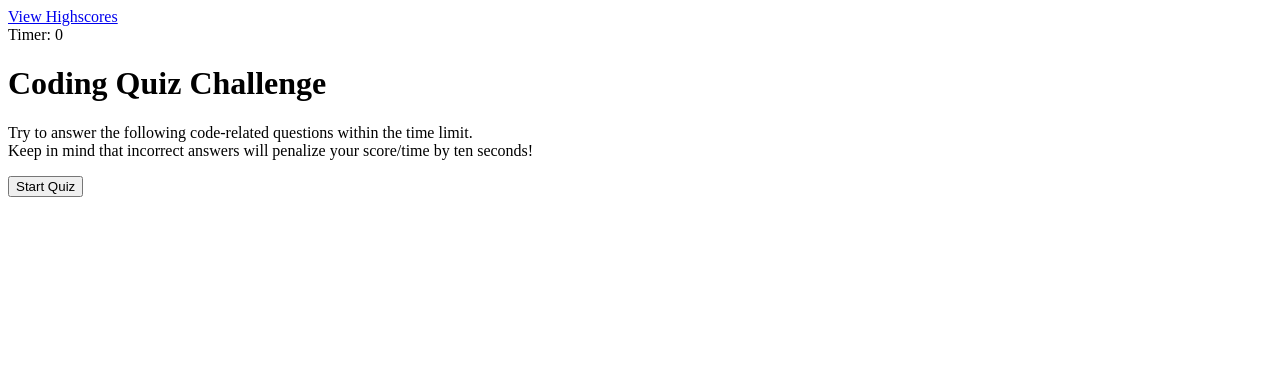
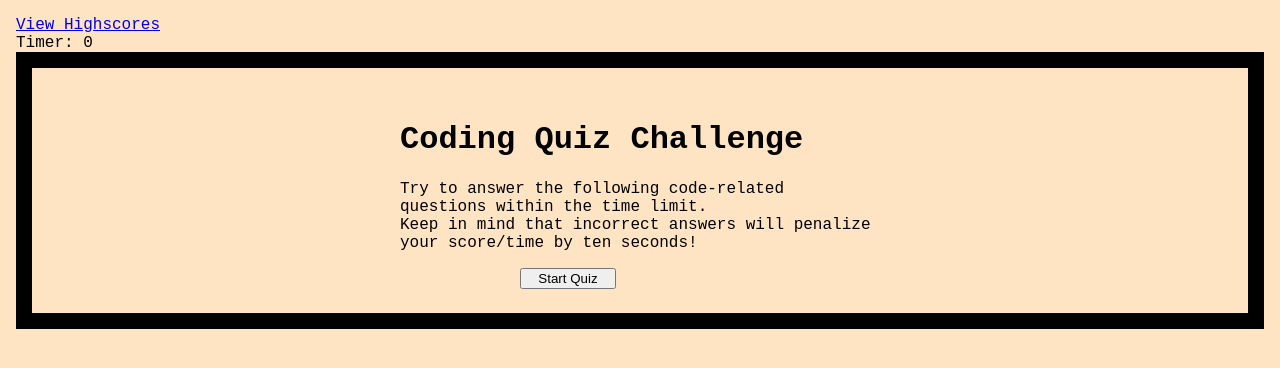
Before and after one commit to Bgar28/code-quiz-hw, a plain HTML site: page index.html in a window 1280 px wide. Drawn offline with Linux system fonts and the light colour scheme.

Commit message:
Added css styling and local storage functionality after quiz is completed

```diff
--- a/script.js
+++ b/script.js
@@ -8,7 +8,8 @@ let timer = 60
 let currentQuestion = 0
 timerEl.textContent = 0
 const submitBtn = document.createElement('button')
-var intials = document.createElement('input')
+var initials = document.createElement('input')
+var userInitialsArr =[]
 
 
 // when start button is clicked, the timer starts its countdown from 60 secs
@@ -44,31 +45,33 @@ startButton.addEventListener('click', function(){
                     // go to next question
                     question.textContent = quiz[currentQuestion].question
                     changeChoices()
-                    // buttonEL.textContent = quiz[currentQuestion].choices[i]
-                    // settimeout to remove class from questionResults
+
                     const msgTimer = setTimeout(function(){
                         questionResult.textContent = ''
                     },1000)
             } else {
+
                 // after last question is clicked, user is able to enter their highscore
                 container.remove()
                 question.remove()
                 const end = document.createElement('h1')
-                end.textContent = 'You have completed the quiz! Please enter your intials to save your highscore.'
+                end.textContent = 'You have completed the quiz! Please enter your initials to save your highscore.'
                 quizContent.append(end)
                 const form = document.createElement('form')
                 quizContent.append(form)
-                intials.setAttribute('type', 'text')
-                intials.setAttribute('name', 'name')
-                intials.setAttribute('placeholder', 'Name or intials')
-                form.append(intials)
-                var userInput = intials.value
+                initials.setAttribute('type', 'text')
+                initials.setAttribute('name', 'name')
+                initials.setAttribute('placeholder', 'Name or initials')
+                form.append(initials)
                 submitBtn.setAttribute('id', 'submit')
                 submitBtn.textContent = 'Submit'
                 form.append(submitBtn)
-                submitBtn.addEventListener('click', function(e, userInput){
+                submitBtn.addEventListener('click', function(e){
                     e.preventDefault()
-                    console.log(userInput)
+                    var userInput = initials.value
+                    userInitialsArr.push(userInput)
+                    console.log(userInitialsArr)
+                    localStorage.setItem("inputs", JSON.stringify(userInitialsArr))
                 })
             }
 
--- /dev/null
+++ b/second.css
@@ -0,0 +1,11 @@
+body {
+    font-family: 'Lucida Sans Typewriter', monospace;
+    padding: 1rem;
+    margin: 0;
+    background-color: bisque;
+}
+
+main {
+    border: 1rem solid black;
+    padding: 1rem;
+}
--- a/style.css
+++ b/style.css
@@ -1,3 +1,28 @@
+body {
+    font-family: 'Lucida Sans Typewriter', monospace;
+    padding: 1rem;
+    margin: 0;
+    background-color: bisque;
+}
+
+main {
+    border: 1rem solid black;
+    padding: 2rem;
+}
+
+#starter-content {
+    margin-left: auto;
+    margin-right: auto;
+    width: 30rem;
+    height: 10rem;
+}
+
+.quiz-btn {
+    width: 20%;
+    margin-left: 25%;
+    margin-right: 25%
+}
+
 .hide {
     display: none;
 }
```
Also changed, not shown: highscores.html (+3 -2 lines), index.html (+1 -0 lines).
